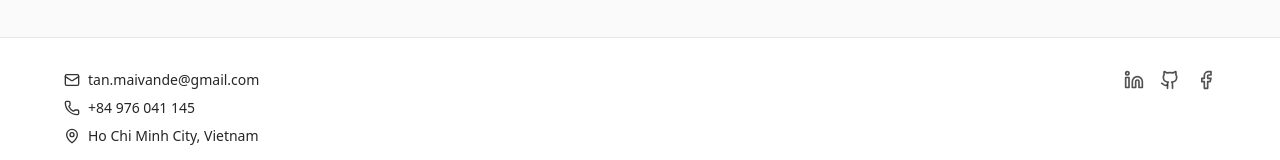
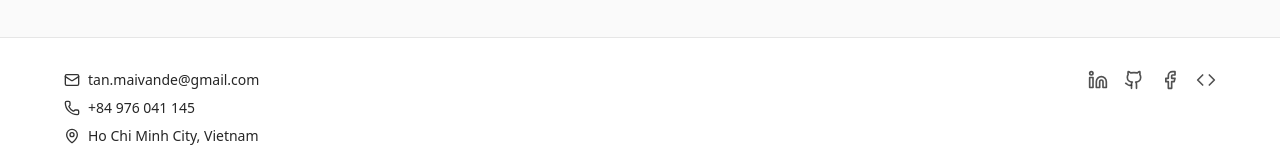
Before and after one commit to tanmaivan/portfolio, a React (Vite) app: page / in a window 1280 px wide. Shown: the part 5186-5346 px from the top of the page. Built offline with nearby package versions, Linux system fonts and the light colour scheme.

Commit message:
feat(footer): add LeetCode link and instant custom tooltips for social icons

```diff
--- a/src/components/Footer.jsx
+++ b/src/components/Footer.jsx
@@ -6,6 +6,7 @@ import {
   Mail,
   Phone,
   MapPin,
+  Code,
 } from "lucide-react";
 
 export const Footer = () => {
@@ -46,28 +47,49 @@ export const Footer = () => {
                 href="https://linkedin.com/in/tanmaivan"
                 target="_blank"
                 rel="noopener noreferrer"
-                className="text-foreground/80 hover:text-primary transition-colors"
+                className="relative text-foreground/80 hover:text-primary transition-all duration-300 hover:scale-110 group"
                 aria-label="LinkedIn"
               >
                 <Linkedin size={20} />
+                <span className="absolute bottom-full left-1/2 -translate-x-1/2 mb-2 px-2 py-1 text-xs font-medium text-white bg-black/80 rounded whitespace-nowrap opacity-0 group-hover:opacity-100 transition-opacity duration-0 pointer-events-none z-50">
+                  LinkedIn
+                </span>
               </a>
               <a
                 href="https://github.com/tanmaivan"
                 target="_blank"
                 rel="noopener noreferrer"
-                className="text-foreground/80 hover:text-primary transition-colors"
+                className="relative text-foreground/80 hover:text-primary transition-all duration-300 hover:scale-110 group"
                 aria-label="GitHub"
               >
                 <Github size={20} />
+                <span className="absolute bottom-full left-1/2 -translate-x-1/2 mb-2 px-2 py-1 text-xs font-medium text-white bg-black/80 rounded whitespace-nowrap opacity-0 group-hover:opacity-100 transition-opacity duration-0 pointer-events-none z-50">
+                  GitHub
+                </span>
               </a>
               <a
                 href="https://facebook.com/mvntnde"
                 target="_blank"
                 rel="noopener noreferrer"
-                className="text-foreground/80 hover:text-primary transition-colors"
+                className="relative text-foreground/80 hover:text-primary transition-all duration-300 hover:scale-110 group"
                 aria-label="Facebook"
               >
                 <Facebook size={20} />
+                <span className="absolute bottom-full left-1/2 -translate-x-1/2 mb-2 px-2 py-1 text-xs font-medium text-white bg-black/80 rounded whitespace-nowrap opacity-0 group-hover:opacity-100 transition-opacity duration-0 pointer-events-none z-50">
+                  Facebook
+                </span>
+              </a>
+              <a
+                href="https://leetcode.com/u/tanmaivan/"
+                target="_blank"
+                rel="noopener noreferrer"
+                className="relative text-foreground/80 hover:text-primary transition-all duration-300 hover:scale-110 group"
+                aria-label="LeetCode"
+              >
+                <Code size={20} />
+                <span className="absolute bottom-full left-1/2 -translate-x-1/2 mb-2 px-2 py-1 text-xs font-medium text-white bg-black/80 rounded whitespace-nowrap opacity-0 group-hover:opacity-100 transition-opacity duration-0 pointer-events-none z-50">
+                  LeetCode
+                </span>
               </a>
             </div>
           </div>
```
